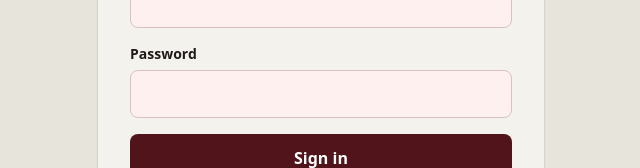
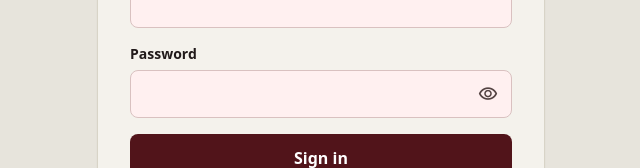
Before and after one commit to ujwal-224/StockPilot, a React (Vite) app in the folder frontend/: page /signin in a window 1280 px wide. Shown: the part 392-560 px from the top of the page, without its empty margins (319-959 px from the left). Built offline with nearby package versions, Linux system fonts and the light colour scheme.

Commit message:
Add password visibility toggle

```diff
--- a/frontend/src/pages/SignIn.tsx
+++ b/frontend/src/pages/SignIn.tsx
@@ -59,11 +59,27 @@ export function AuthShell({ title, subtitle, children }: { title: string; subtit
 export function AuthInput({ label, value, onChange, ...props }: {
   label: string; value: string; onChange: (value: string) => void; type?: string; autoComplete?: string
 }) {
+  const [showPassword, setShowPassword] = useState(false)
+  const isPassword = props.type === 'password'
+
   return (
     <label className="block">
       <span className="block text-sm font-semibold text-on-surface mb-1.5">{label}</span>
-      <input {...props} required value={value} onChange={(event) => onChange(event.target.value)}
-        className="w-full h-12 px-3 rounded-lg bg-surface-container-low border border-outline-variant focus:border-primary focus:outline-none" />
+      <div className="relative">
+        <input {...props} type={isPassword && showPassword ? 'text' : props.type} required value={value}
+          onChange={(event) => onChange(event.target.value)}
+          className={`w-full h-12 px-3 rounded-lg bg-surface-container-low border border-outline-variant focus:border-primary focus:outline-none ${isPassword ? 'pr-12' : ''}`} />
+        {isPassword && (
+          <button type="button" onClick={() => setShowPassword((visible) => !visible)}
+            aria-label={showPassword ? 'Hide password' : 'Show password'}
+            aria-pressed={showPassword}
+            className="absolute inset-y-0 right-0 w-12 flex items-center justify-center text-on-surface-variant hover:text-primary transition-colors">
+            <span className="material-symbols-outlined text-xl" aria-hidden="true">
+              {showPassword ? 'visibility_off' : 'visibility'}
+            </span>
+          </button>
+        )}
+      </div>
     </label>
   )
 }
```
